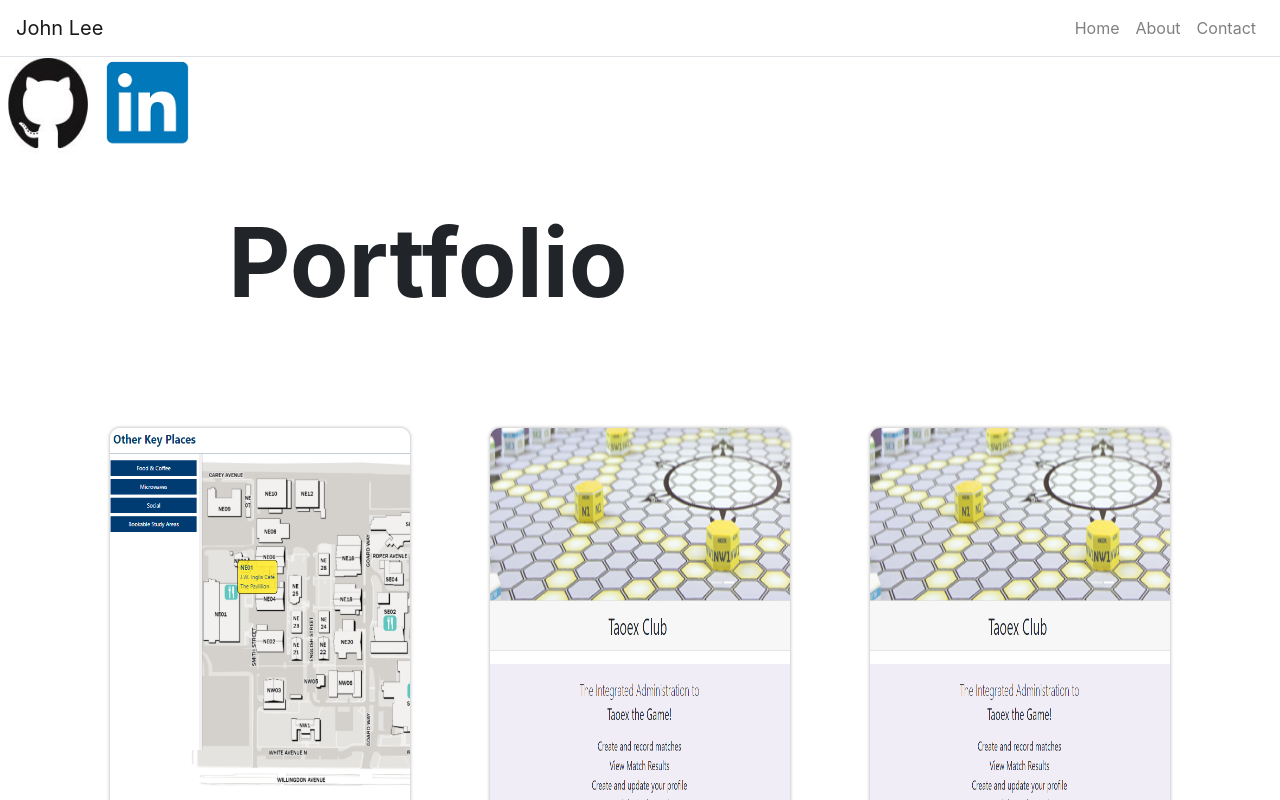
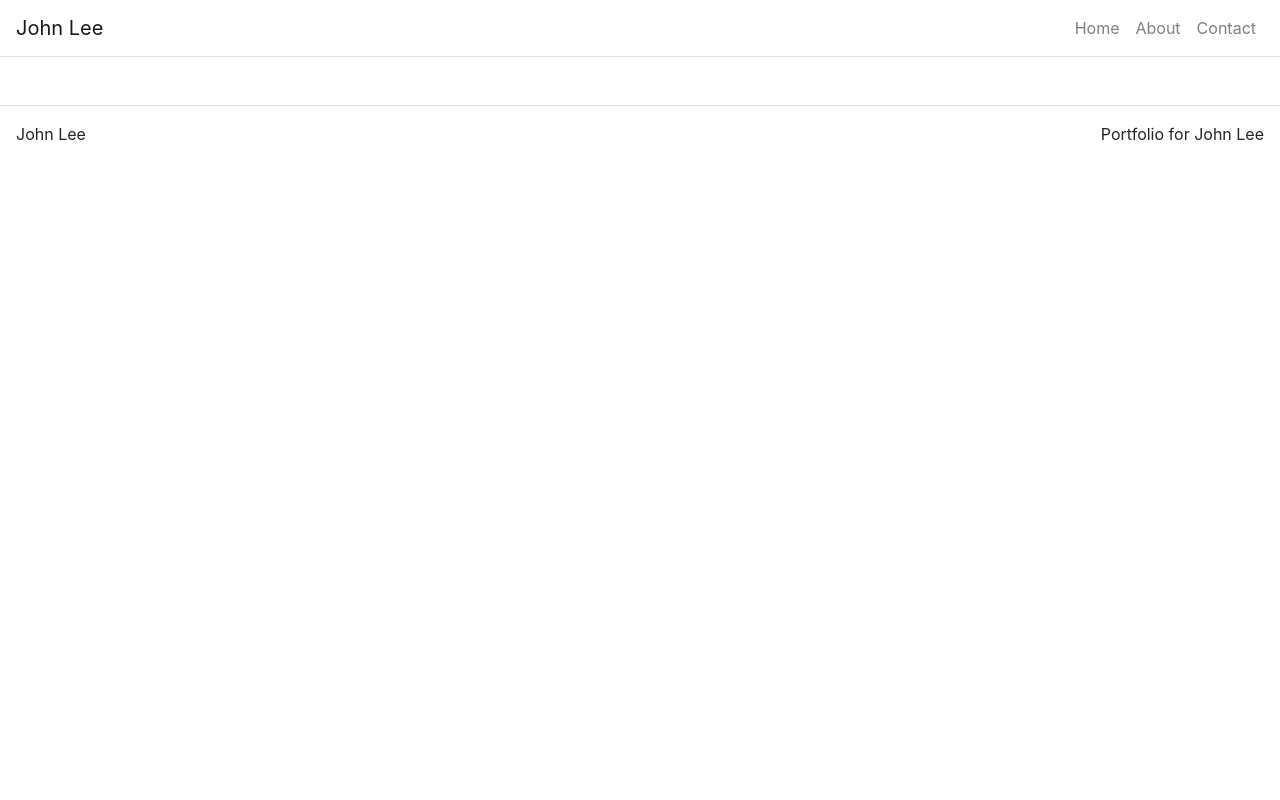
Before and after one commit to johnlee46/portfolio, a React (Create React App) app: page / in a window 1280 px wide. Shown: the top 800 px of the page. Built offline with nearby package versions, Linux system fonts and the light colour scheme.

Commit message:
test
test

```diff
--- a/src/App.js
+++ b/src/App.js
@@ -44,14 +44,14 @@
             <Navbar.Toggle className="border-0" aria-controls="navbar-toggle"/>
             <Navbar.Collapse id="navbar-toggle">
               <Nav className="ml-auto">
-                <Link className="nav-link" to="/">Home</Link>
+                <Link className="nav-link" to="/home">Home</Link>
                 <Link className="nav-link" to="/about">About</Link>
                 <Link className="nav-link" to="/contact">Contact</Link>
               </Nav>
             </Navbar.Collapse>
 
           </Navbar>
-          <Route path="/" exact render={() => <HomePage title={this.state.home.title} subTitle={this.state.home.subTitle} text={this.state.home.text} />} />
+          <Route path="/home" exact render={() => <HomePage title={this.state.home.title} subTitle={this.state.home.subTitle} text={this.state.home.text} />} />
           <Route path="/about" render={() => <AboutPage title={this.state.about.title} />} />
           <Route path="/contact" render={() => <ContactPage title={this.state.contact.title} />} />
           <Footer />
```
